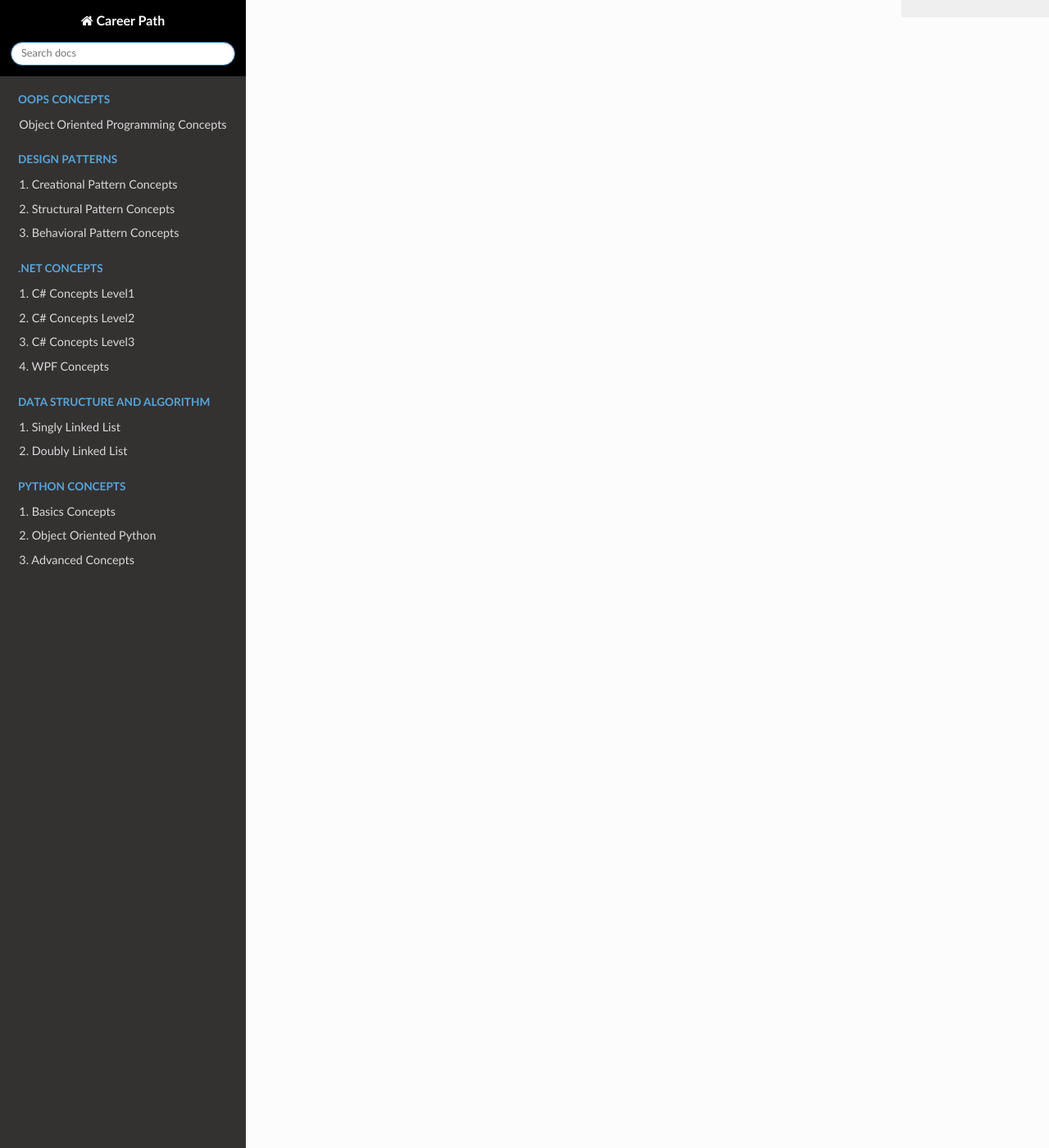
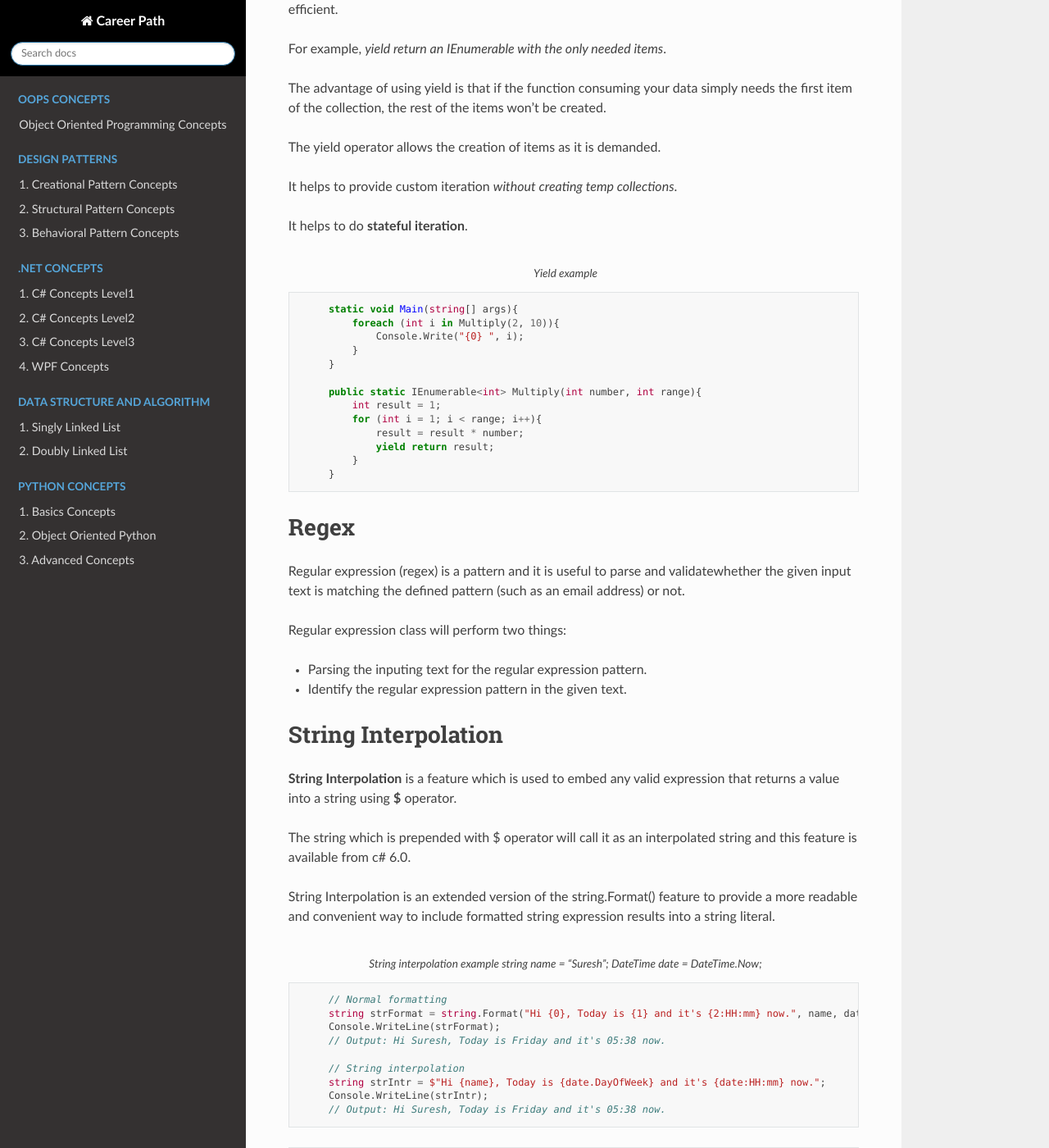
Before and after one commit to ManojPrabhakar-dev/Career-Path, a Sphinx documentation site: the page built from source/csharp_concepts_Level4.rst, in a window 1280 px wide and 1400 px high, scrolled down 8379 px. Shown: the whole window at 82% size. Built offline with Sphinx 7.4.7 and the Read the Docs theme 2.0.0, drawn with Linux system fonts in a browser that asks for light colours; some of the changed text lies outside the part shown.

Commit message:
Added Yield ,Regex, string interpolation

```diff
--- a/source/csharp_concepts_Level4.rst
+++ b/source/csharp_concepts_Level4.rst
@@ -377,3 +377,78 @@ So, we are able to iterate over the items in collections using a foreach loop.
     }
 
 To enable an iteration over the custom collection classes, you need to implement both IEnumerable and IEnumerator interfaces.
+
+
+*****
+Yield
+*****
+
+yield keyword effectively creates a lazy enumeration over collection items that can be much more efficient.
+
+For example, *yield return an IEnumerable with the only needed items*.
+
+The advantage of using yield is that if the function consuming your data simply needs the first item of the collection,
+the rest of the items won't be created.
+
+The yield operator allows the creation of items as it is demanded.
+
+It helps to provide custom iteration *without creating temp collections*.
+
+It helps to do **stateful iteration**.
+
+.. code-block:: c#
+   :caption: Yield example
+
+        static void Main(string[] args){
+            foreach (int i in Multiply(2, 10)){
+                Console.Write("{0} ", i);
+            }
+        }
+
+        public static IEnumerable<int> Multiply(int number, int range){
+            int result = 1;
+            for (int i = 1; i < range; i++){
+                result = result * number;
+                yield return result;
+            }
+        }
+
+*****
+Regex
+*****
+
+Regular expression (regex) is a pattern and it is useful to parse and validatewhether the given input text is matching the defined pattern
+(such as an email address) or not.
+
+Regular expression class will perform two things:
+
+* Parsing the inputing text for the regular expression pattern.
+
+* Identify the regular expression pattern in the given text.
+
+
+********************
+String Interpolation
+********************
+
+**String Interpolation** is a feature which is used to embed any valid expression that returns a value into a string using **$** operator.
+
+The string which is prepended with $ operator will call it as an interpolated string and this feature is available from c# 6.0.
+
+String Interpolation is an extended version of the string.Format() feature to provide a more readable and convenient way to include formatted string expression results into a string literal.
+
+
+.. code-block:: c#
+   :caption: String interpolation example
+        string name = "Suresh";
+        DateTime date = DateTime.Now;
+
+        // Normal formatting
+        string strFormat = string.Format("Hi {0}, Today is {1} and it's {2:HH:mm} now.", name, date.DayOfWeek, date);
+        Console.WriteLine(strFormat);
+        // Output: Hi Suresh, Today is Friday and it's 05:38 now.
+
+        // String interpolation
+        string strIntr = $"Hi {name}, Today is {date.DayOfWeek} and it's {date:HH:mm} now.";
+        Console.WriteLine(strIntr);
+        // Output: Hi Suresh, Today is Friday and it's 05:38 now.
```
